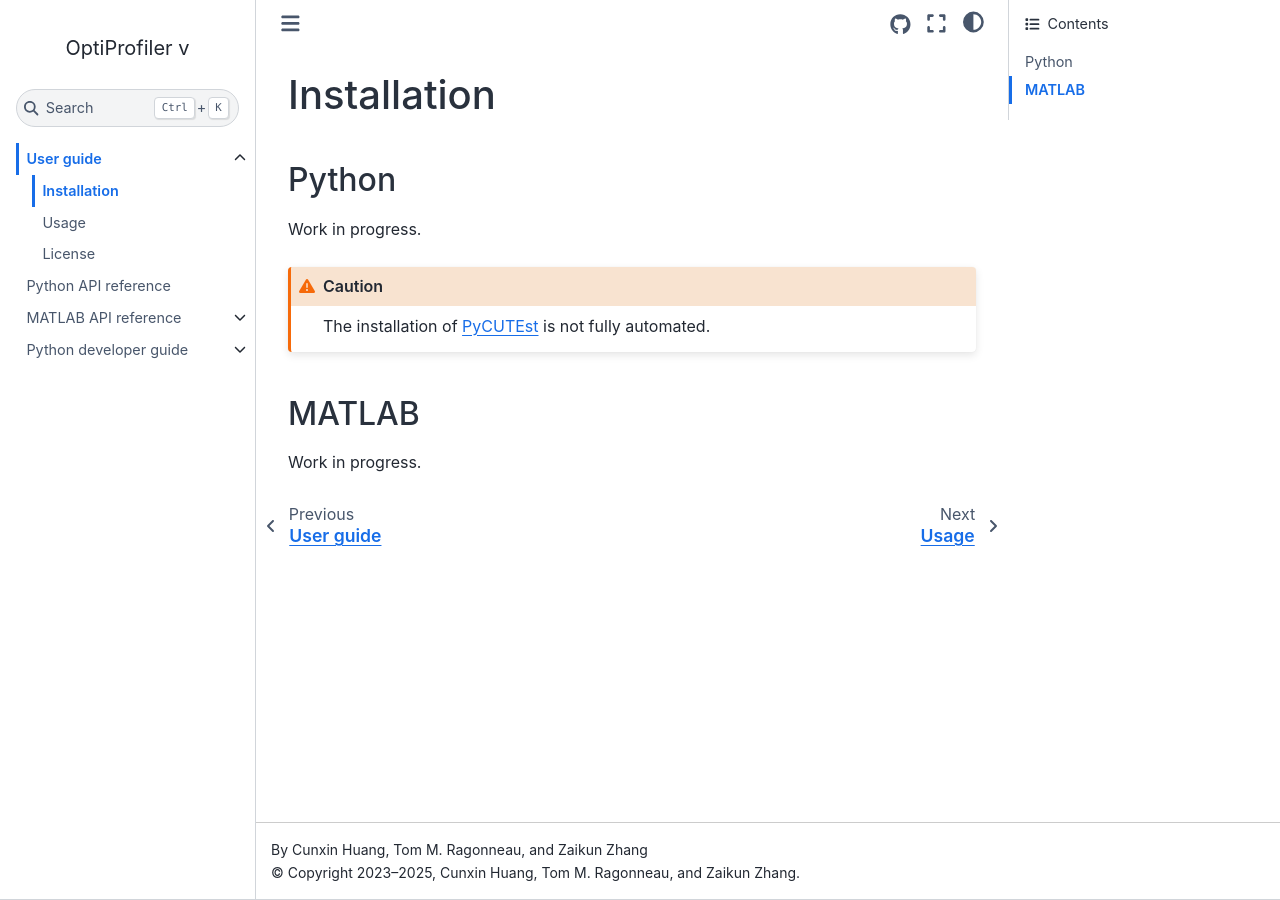
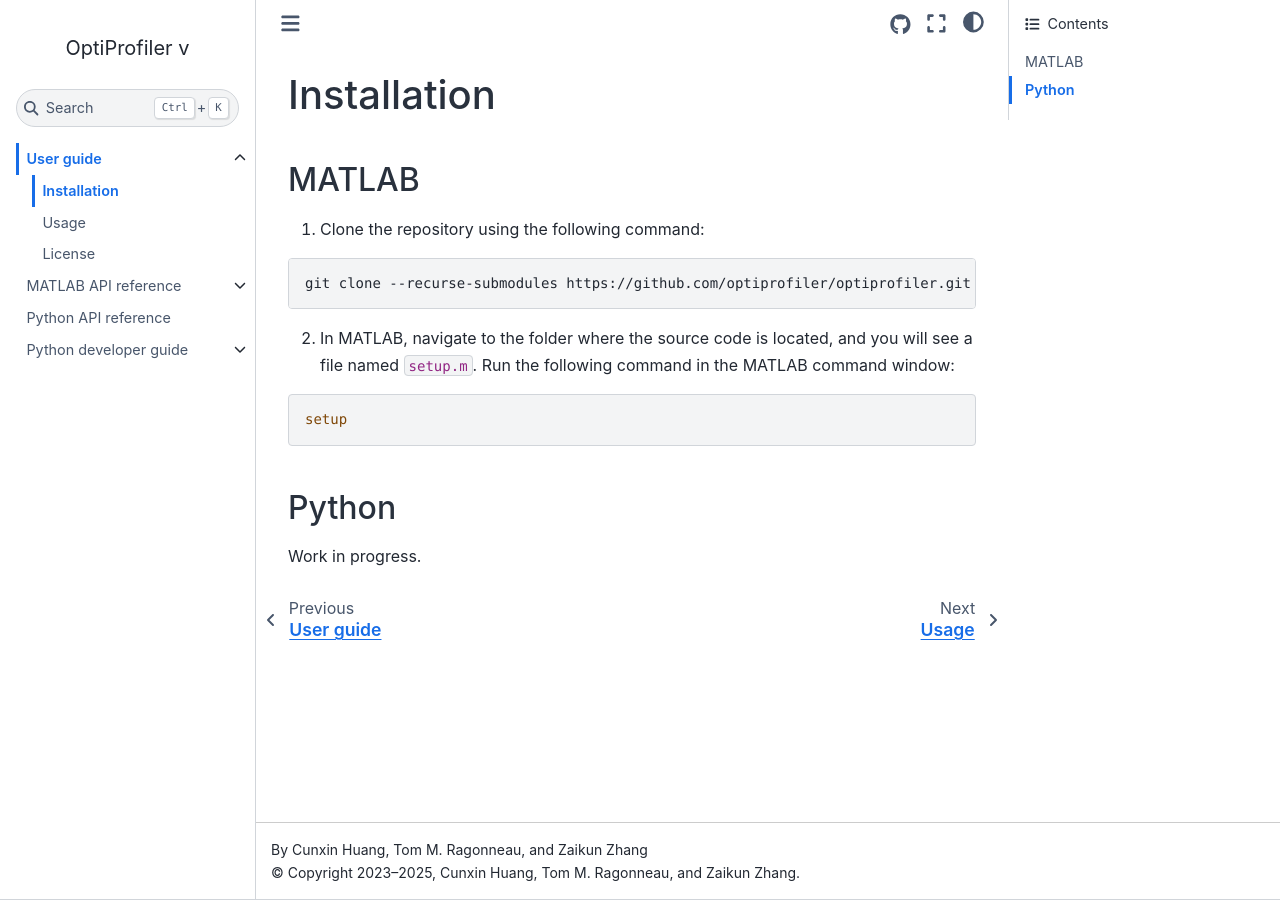
Before and after one commit to optiprofiler/optiprofiler, a Sphinx documentation site: the page built from doc/source/user/installation.rst, in a window 1280 px wide. Built offline with Sphinx 7.4.7 and the Sphinx Book theme 1.1.4, drawn with Linux system fonts in a browser that asks for light colours; the version number could not be read and is left out.

Commit message:
Improve the website

```diff
--- a/doc/source/index.rst
+++ b/doc/source/index.rst
@@ -6,8 +6,8 @@
     :hidden:
 
     User guide <user/index>
+    MATLAB API reference <matlab/index>
     Python API reference <ref/index>
-    MATLAB API reference <matlab/index>
     Python developer guide <dev/index>
 
 MATLAB version is available.
--- a/doc/source/user/installation.rst
+++ b/doc/source/user/installation.rst
@@ -1,16 +1,22 @@
 Installation
 ============
+
+MATLAB
+------
+
+1. Clone the repository using the following command:
+
+.. code-block:: bash
+
+    git clone --recurse-submodules https://github.com/optiprofiler/optiprofiler.git
+
+2. In MATLAB, navigate to the folder where the source code is located, and you will see a file named ``setup.m``. Run the following command in the MATLAB command window:
+
+.. code-block:: matlab
+
+    setup
 
 Python
 ------
 
 Work in progress.
-
-.. caution::
-
-    The installation of `PyCUTEst <https://jfowkes.github.io/pycutest/>`_ is not fully automated.
-
-MATLAB
-------
-
-Work in progress.
```
Also changed, not shown: doc/source/user/usage.rst (+5 -5 lines).
